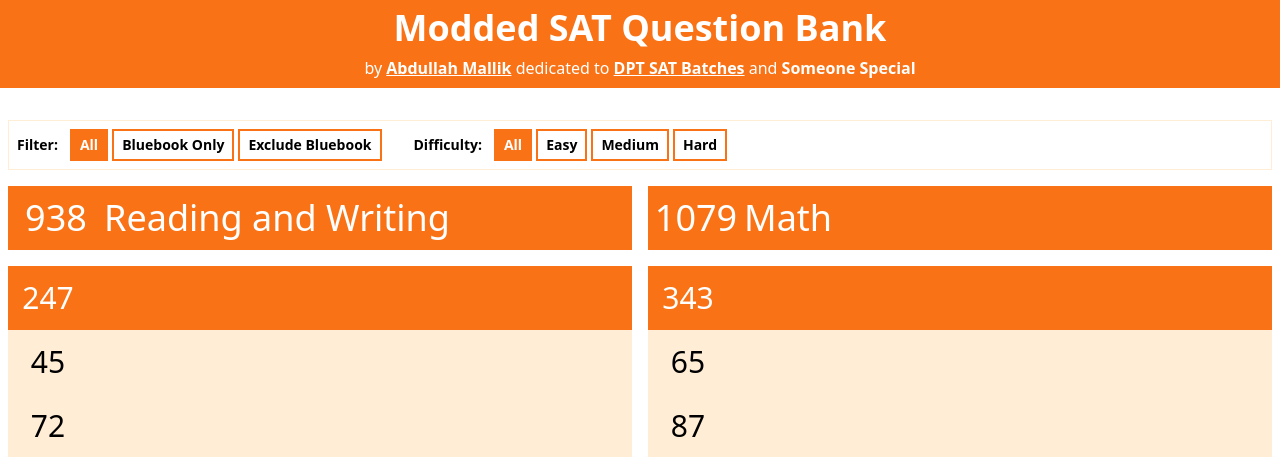
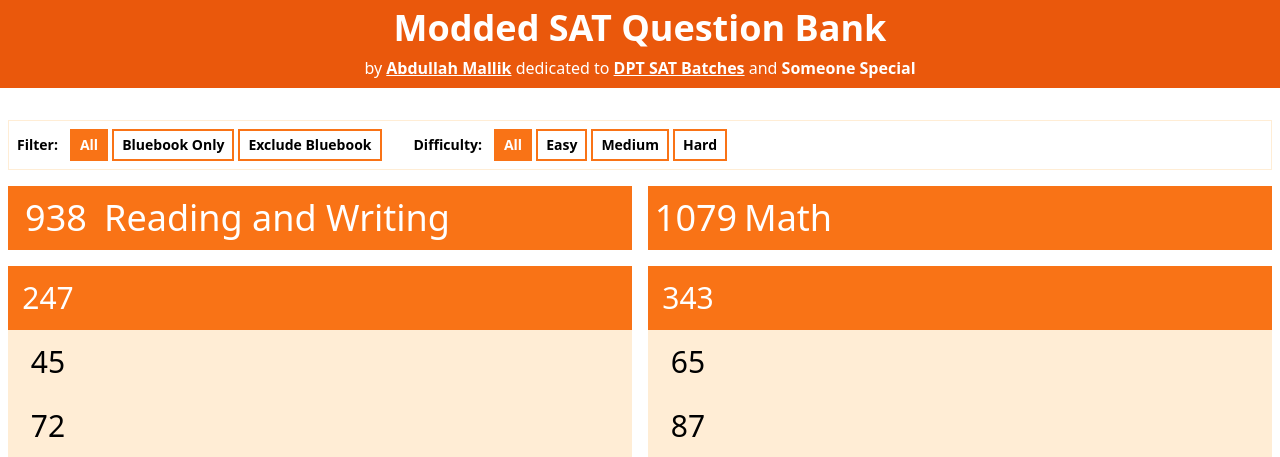
Before and after one commit to mdn522/sat-question-bank, a Flask app: page /categories in a window 1280 px wide. Shown: the top 457 px of the page. Run offline with Flask 3, Linux system fonts and the light colour scheme; data comes from the database, SQL or seed files in the repository; parts of the project's set-up code (start-up, migrations or seed data) failed here and were passed over; some libraries are stand-ins or nearby versions.

Commit message:
no message

```diff
--- a/templates/includes/header.html
+++ b/templates/includes/header.html
@@ -8,7 +8,7 @@
 {#    </span>#}
 {#</div>#}
 
-<div class="bg-orange-500 text-white text-center mb-8 flex flex-col items-center justify-center" style="/*background-color: rgb(241, 121, 3);*/">
+<div class="bg-orange-600 text-white text-center mb-8 flex flex-col items-center justify-center" style="/*background-color: rgb(241, 121, 3);*/">
     <div class="font-bold text-4xl my-2"><a href="/">Modded SAT Question Bank</a></div>
     <div class="mb-2 px-2">by <a href="https://linktr.ee/mdn522" class="underline font-bold" target="_blank">Abdullah Mallik</a> dedicated to
         <a class="font-bold underline" href="http://dptutorials.net/" target="_blank">DPT SAT Batches</a> and <span class="font-bold" title="Bella">Someone Special</span>
```
